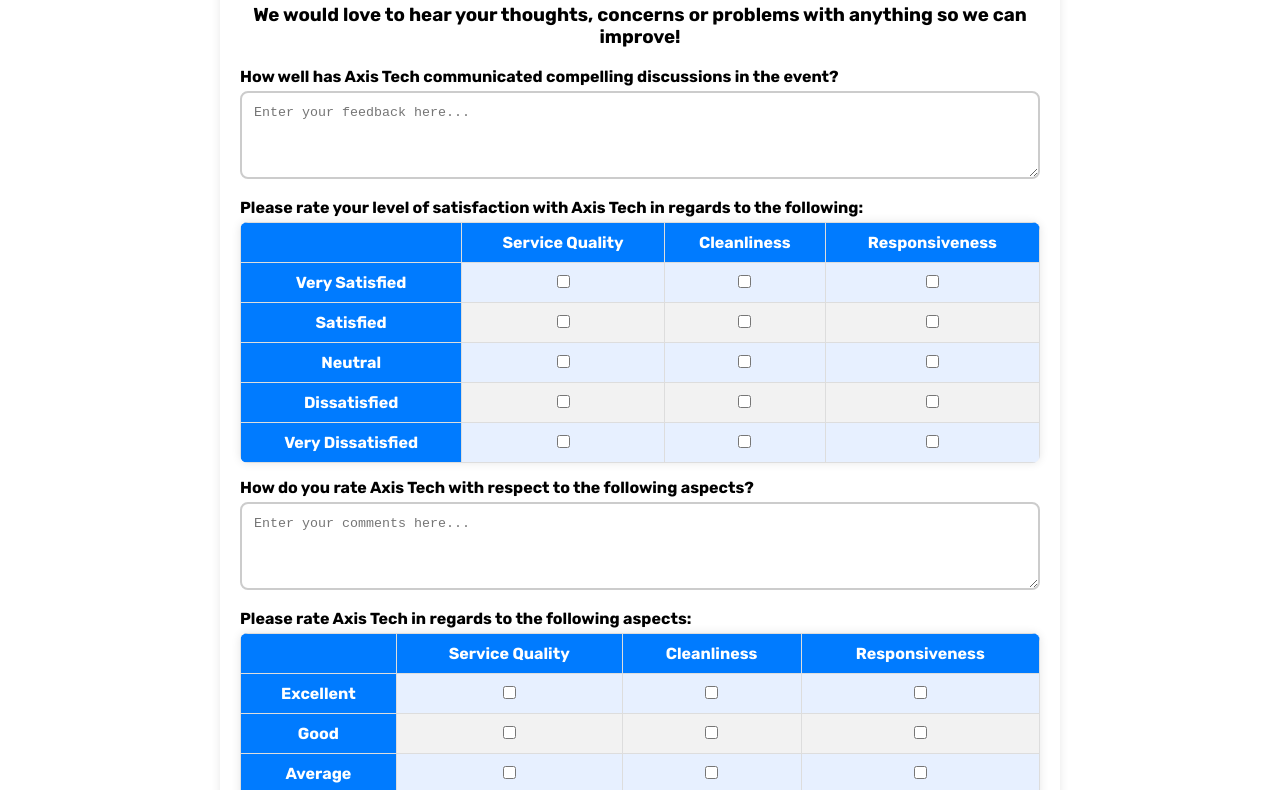
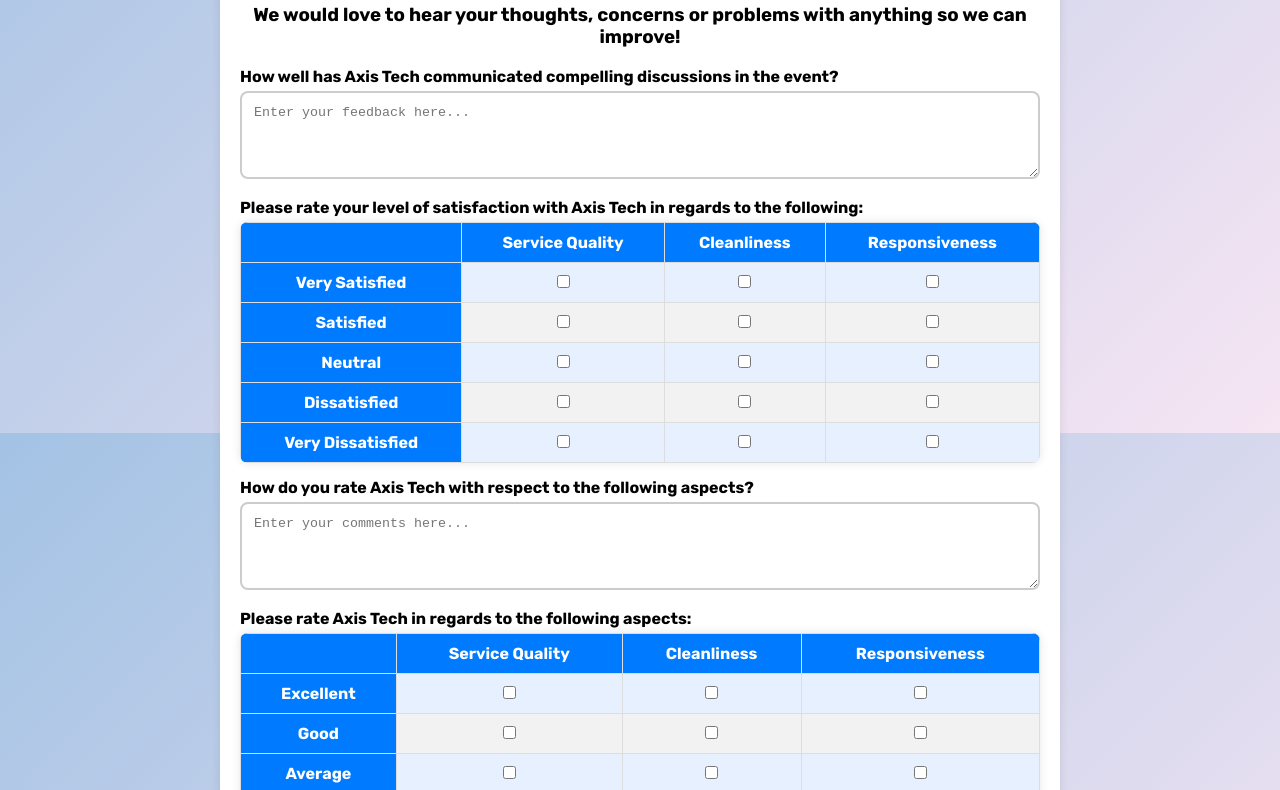
Before and after one commit to oaitsemogopodi/Axis-registration, a plain HTML site: page feedback.html in a window 1280 px wide. Shown: the part 393-1183 px from the top of the page. Drawn offline with Linux system fonts and the light colour scheme.

Commit message:
Update feedback.html

```diff
--- a/feedback.html
+++ b/feedback.html
@@ -19,7 +19,7 @@
             margin: 0;
             padding: 0;
             font-family: "Rubik", sans-serif;
-            color: linear-gradient(135deg, #a2c2e4, #f6e5f3); /* Gradient background */
+            background: linear-gradient(135deg, #a2c2e4, #f6e5f3); /* Gradient background */
             background-size: cover;
         }
         .container {
```
